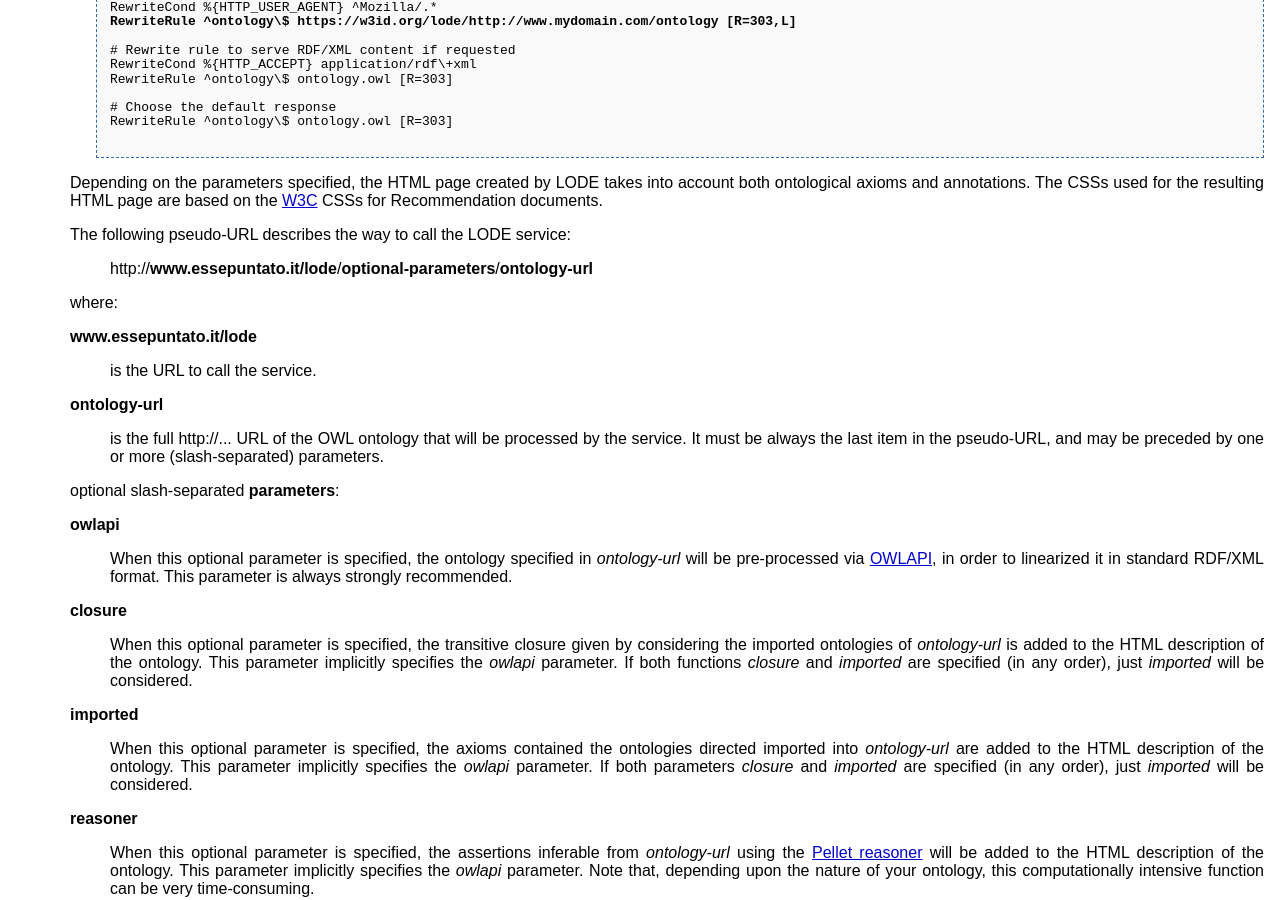
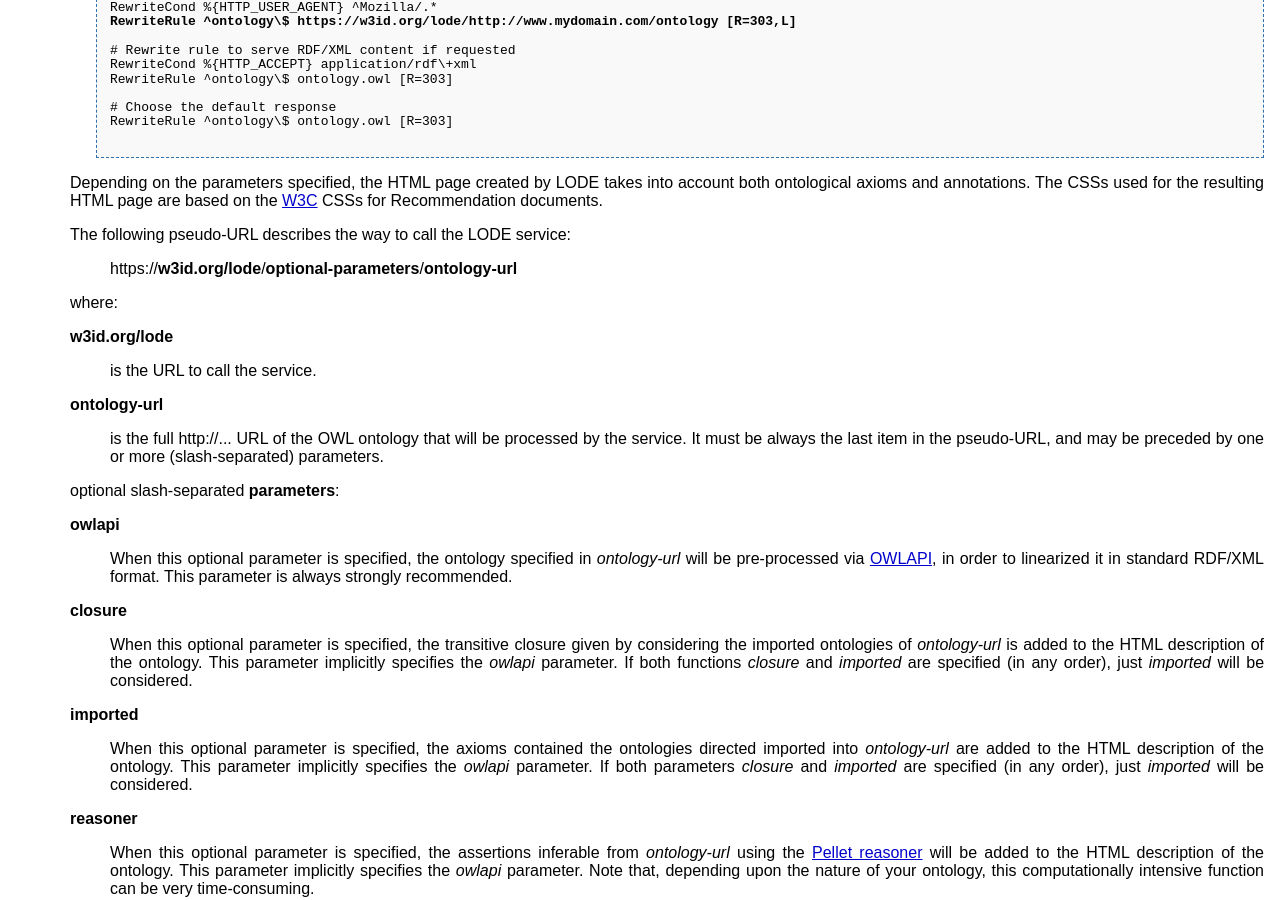
Before and after one commit to essepuntato/essepuntato.github.io, a Jekyll site: the page built from _pages/lode.md, in a window 1280 px wide and 900 px high, scrolled down 580 px. Built offline with Jekyll 4.4.1, drawn with Linux system fonts in a browser that asks for light colours.

Commit message:
add redirect for pattern ontology

```diff
--- a/_layouts/lode.html
+++ b/_layouts/lode.html
@@ -94,13 +94,13 @@ RewriteRule ^ontology\$ ontology.owl [R=303]
             The following pseudo-URL describes the way to call the LODE service:
         </p>
         <blockquote>
-            <p>http://<strong>www.essepuntato.it/lode</strong>/<strong>optional-parameters</strong>/<strong>ontology-url</strong></p>
+            <p>https://<strong>w3id.org/lode</strong>/<strong>optional-parameters</strong>/<strong>ontology-url</strong></p>
         </blockquote>
         <p>
             where:
         </p>
         <dl>
-            <dt>www.essepuntato.it/lode</dt>
+            <dt>w3id.org/lode</dt>
             <dd>
                 <p>
                     is the URL to call the service.
```
Also changed, not shown: _pages/ont_pattern.md (added, +4 -0 lines).
